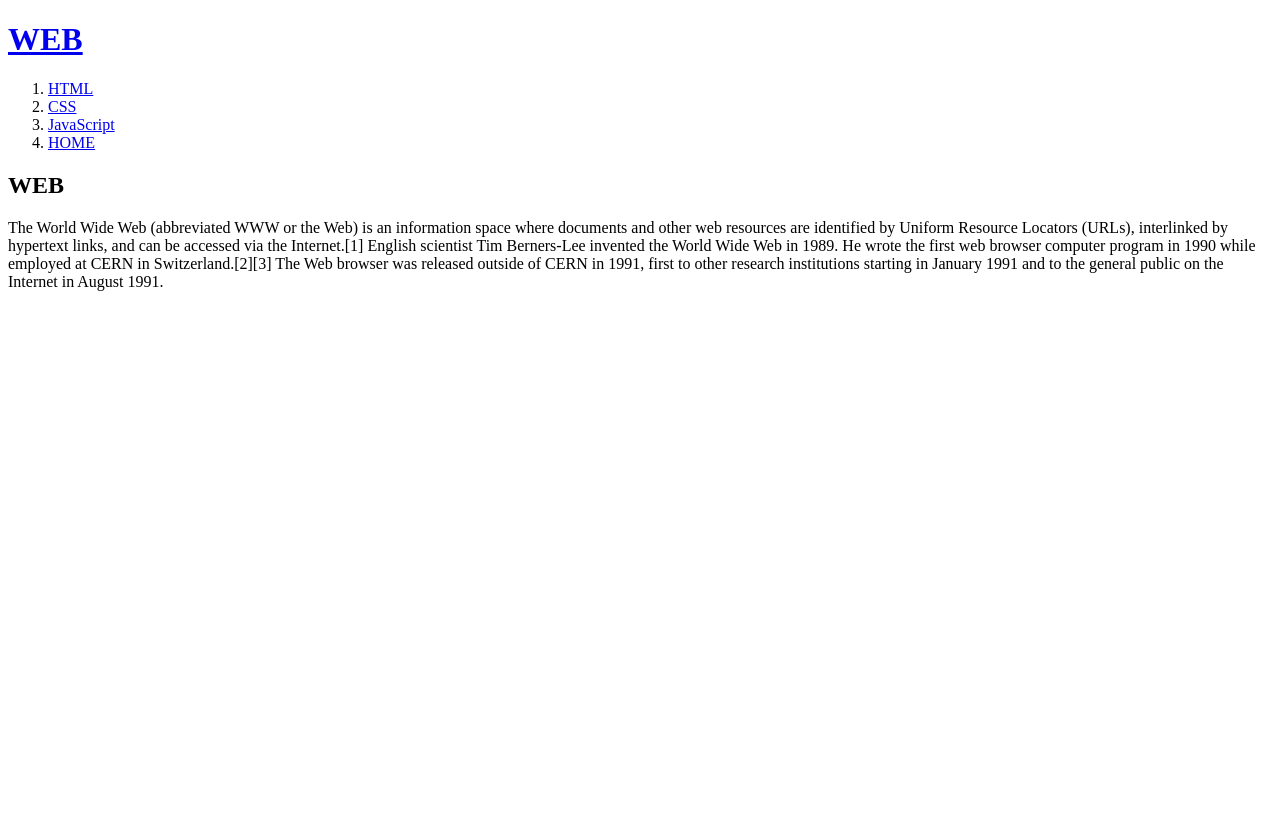
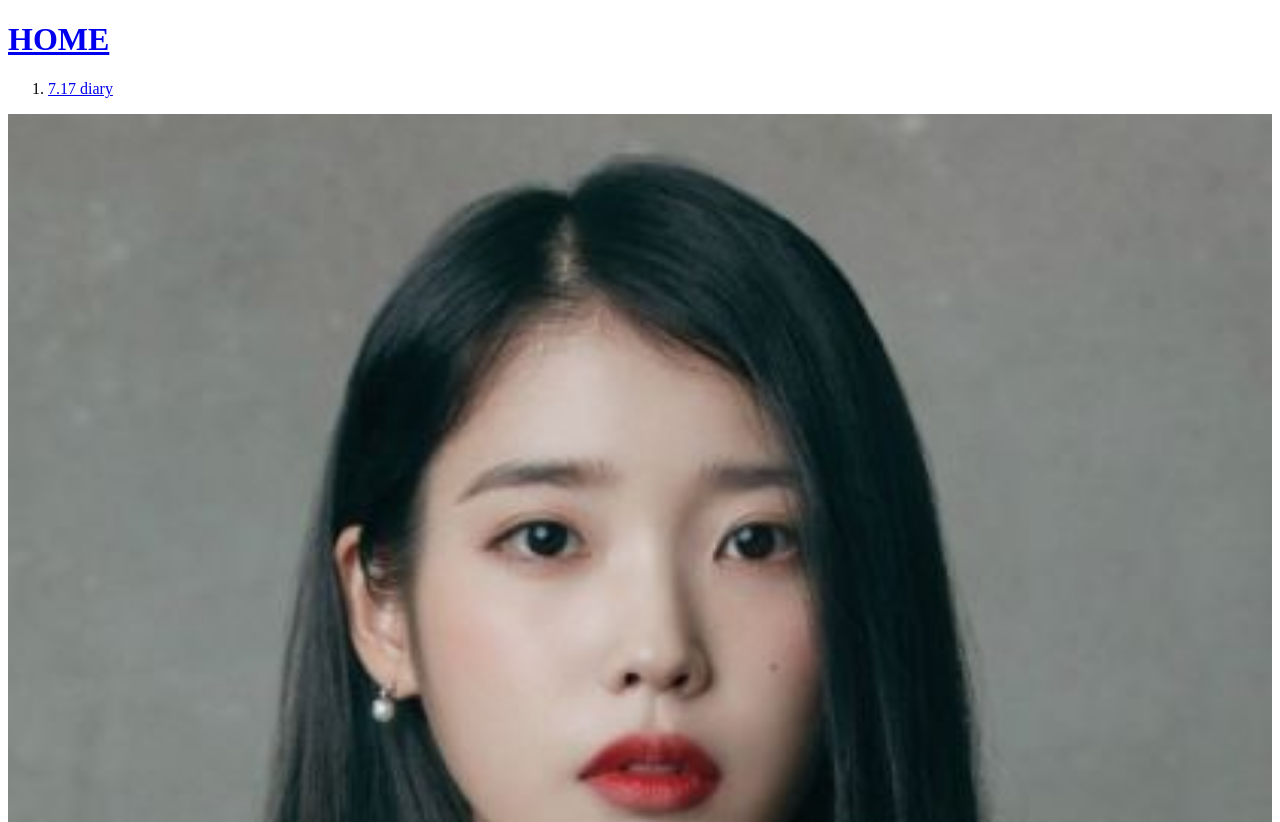
Before and after one commit to Moon-Taein/web1, a plain HTML site: page index.html in a window 1280 px wide. Shown: the top 822 px of the page. Before the commit the page ends 800 px from the top, so only its background shows below. Drawn offline with Linux system fonts and the light colour scheme.

Commit message:
modified

```diff
--- a/index.html
+++ b/index.html
@@ -5,15 +5,10 @@
   <meta charset="utf-8">
 </head>
 <body>
-  <h1><a href="index.html">WEB</a></h1>
+  <h1><a href="index.html">HOME</a></h1>
   <ol>
-    <li><a href="1.html">HTML</a></li>
-    <li><a href="2.html">CSS</a></li>
-    <li><a href="3.html">JavaScript</a></li>
-    <li><a href="myhtml.html">HOME</a></li>
+    <li><a href="7.17.html">7.17 diary</a></li>
   </ol>
-  <h2>WEB</h2>
-  <p>The World Wide Web (abbreviated WWW or the Web) is an information space where documents and other web resources are identified by Uniform Resource Locators (URLs), interlinked by hypertext links, and can be accessed via the Internet.[1] English scientist Tim Berners-Lee invented the World Wide Web in 1989. He wrote the first web browser computer program in 1990 while employed at CERN in Switzerland.[2][3] The Web browser was released outside of CERN in 1991, first to other research institutions starting in January 1991 and to the general public on the Internet in August 1991.
-  </p>
+  <img src="261143_500.jpg" width="100%">
 </body>
 </html>
```
Also changed, not shown: 7.17.html (added, +20 -0 lines).
